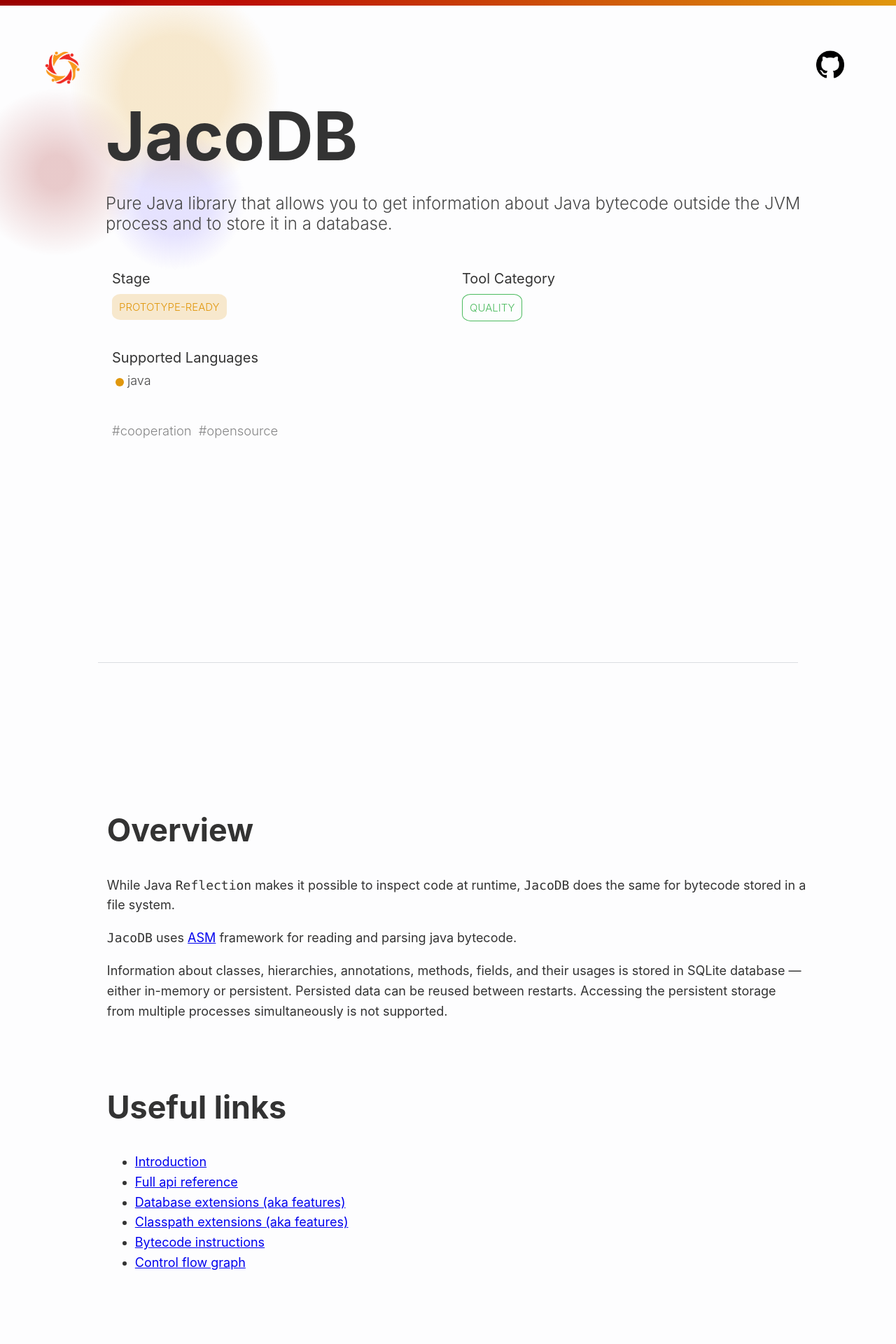
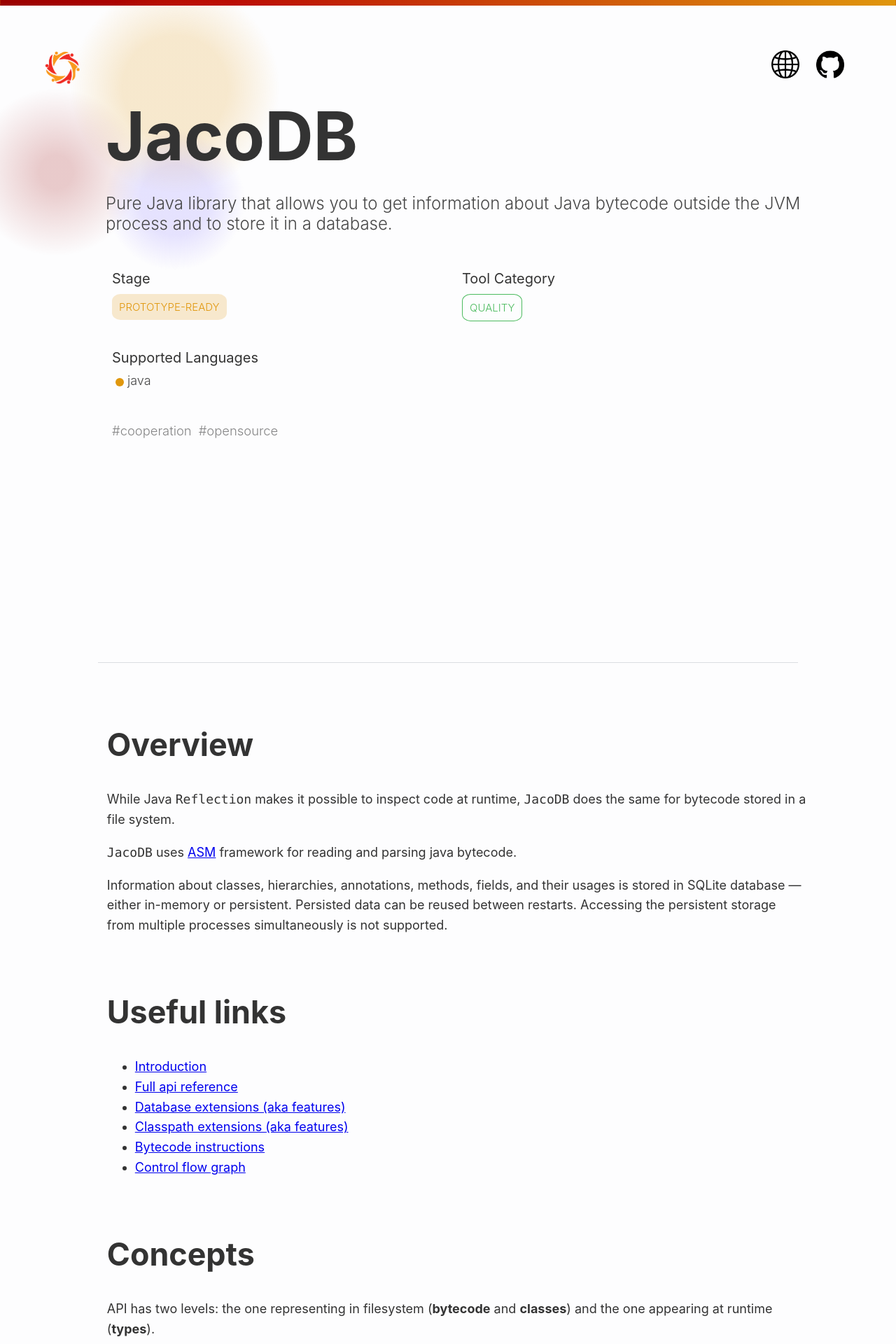
Before and after one commit to SuduIDE/toolchain-website, a Jekyll site: the page built from _projects/jacodb.md, in a window 1280 px wide. Shown: the top 1920 px of the page at 70% size. Built offline with Jekyll 4.4.1, drawn with Linux system fonts in a browser that asks for light colours; nearby versions of some CDN libraries.

Commit message:
[toolchain-website] fix styles for Moscow NLP & add JacoDB website

```diff
--- a/_projects/jacodb.md
+++ b/_projects/jacodb.md
@@ -10,6 +10,7 @@
 tags:
   - cooperation
   - opensource
+website: https://jacodb.org/
 ---
 
 ## Overview
--- a/_sass/project.scss
+++ b/_sass/project.scss
@@ -1,7 +1,7 @@
 .projectHeader {
   display: flex;
   flex-direction: column;
-  margin: 10% 10% 5%;
+  margin: 10% 10% 0;
   min-height: 90vh;
   max-height: max-content;
   width: 80%;
@@ -201,14 +201,14 @@
 
 .projectContent h1 {
   font-size: 3.5rem;
-  padding-top: 1.5em;
+  padding-top: 1.2em;
   font-weight: 700;
 }
 
 .projectContent h2 {
   font-size: 2.8rem;
   font-weight: 650;
-  padding-top: 1.3em;
+  padding-top: 1em;
 }
 
 .projectContent h3 {
@@ -233,7 +233,6 @@
 main {
   margin-right: 5%;
   margin-left: 7%;
-  margin-top: 5vh;
   width: 95%;
   max-width: 1000px;
   align-self: center;
--- a/pages/moscow-nlp.html
+++ b/pages/moscow-nlp.html
@@ -1,5 +1,6 @@
 ---
 ---
+<div class="content">
   <div class="microProjectsContainer">
     <div class="microProjectTitleBlock">
       <div class="line"></div>
@@ -38,3 +39,4 @@
     </div>
     {% endfor %}
   </div>
+</div>
```
Lines whose indentation alone changed are shown as unchanged.
